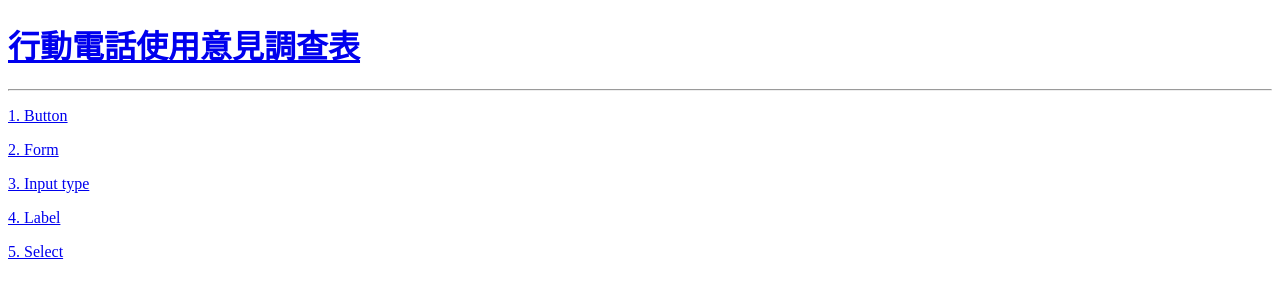
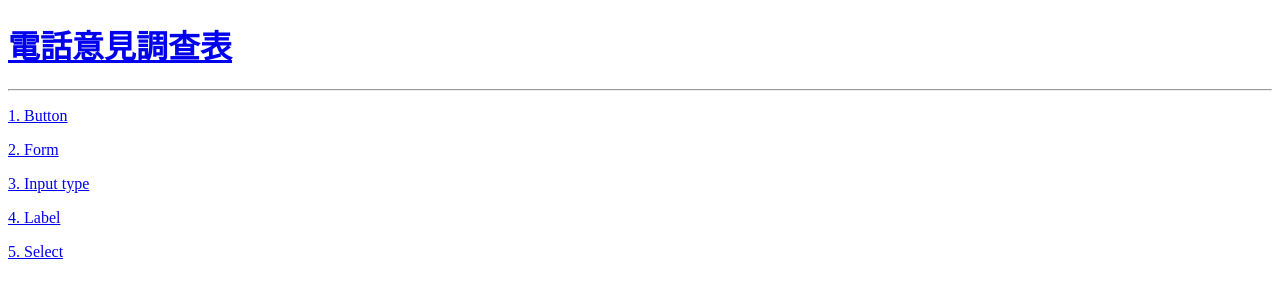
Before and after one commit to Eason9872/html0305, a plain HTML site: page index.html in a window 1280 px wide. Drawn offline with Linux system fonts and the light colour scheme.

Commit message:
Update index.html

```diff
--- a/index.html
+++ b/index.html
@@ -3,12 +3,12 @@
 <head>
     <meta charset="UTF-8">
     <meta name="viewport" content="width=device-width, initial-scale=1.0">
-    <title>陳相樺</title>
+    <title>宋承諺</title>
 </head>
 <body>
     <div>
         <h1>
-            <a href="./job/user_phone.html">行動電話使用意見調查表</a>
+            <a href="./job/user_phone.html">電話意見調查表</a>
         </h1><hr>
     </div>
     <div>
```
